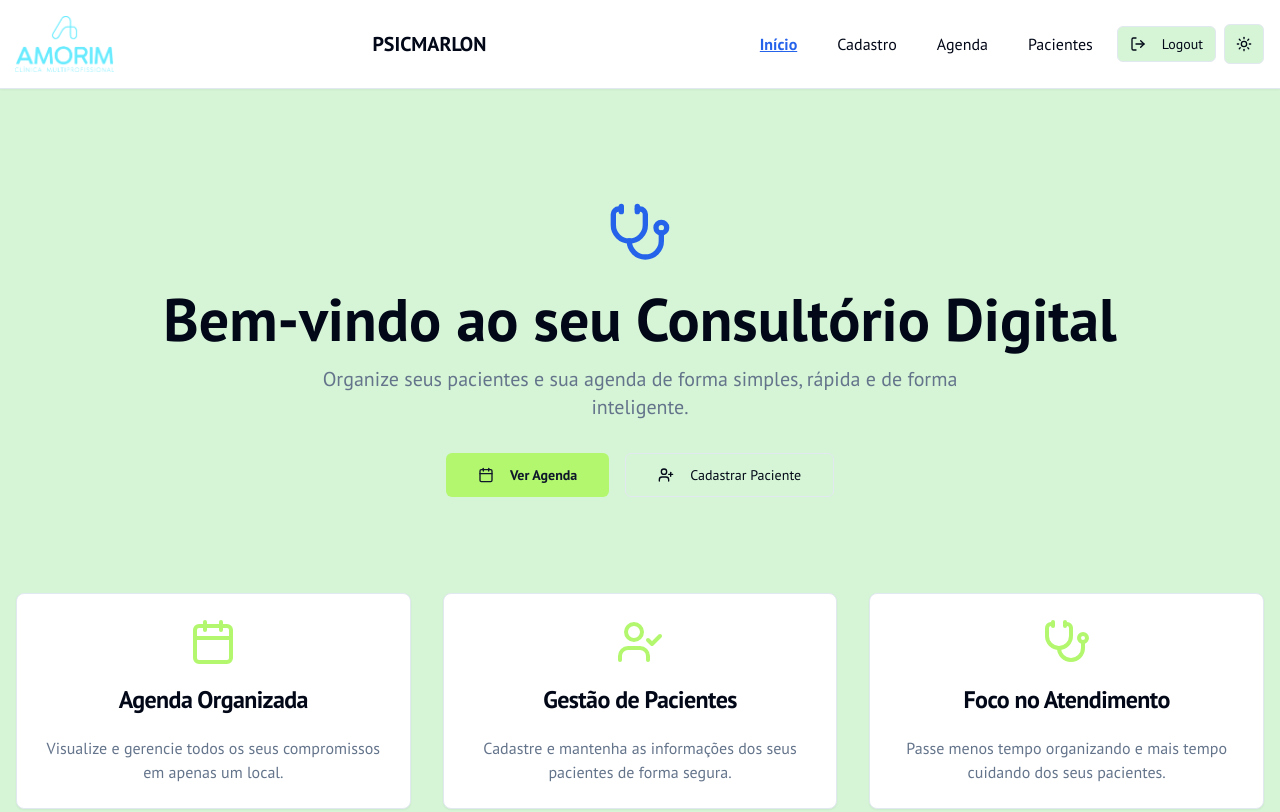
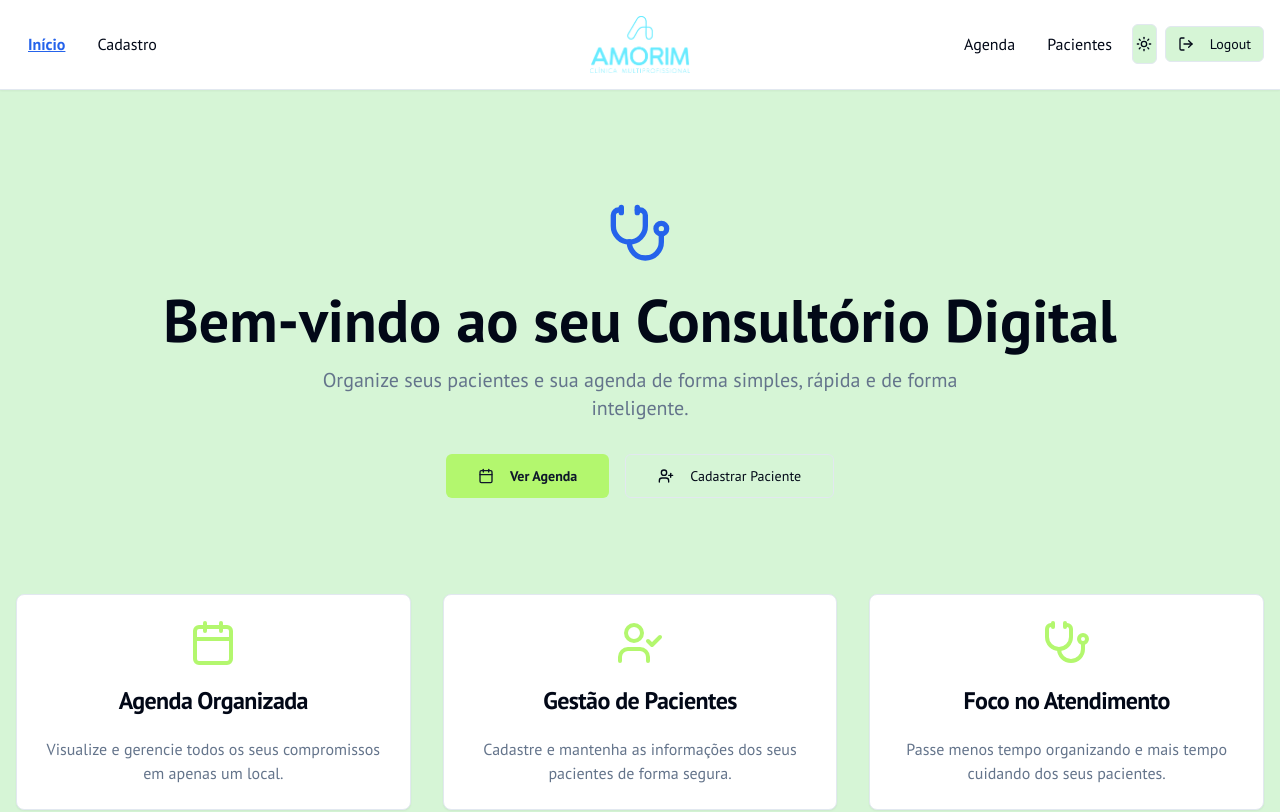
Before and after one commit to MARX210/psicmarlon, a Next.js app: page / in a window 1280 px wide. Shown: the top 812 px of the page. Built offline with nearby package versions, Linux system fonts and the light colour scheme; sample sign-in values are in the browser's storage.

Commit message:
Try fixing this error: `Unhandled Runtime Error: Hydration failed becaus

```diff
--- a/src/components/Header.tsx
+++ b/src/components/Header.tsx
@@ -14,23 +14,21 @@ import {
   SheetTrigger,
   SheetClose,
 } from "@/components/ui/sheet";
-import { Menu, LogIn, LogOut, Users } from "lucide-react";
+import { Menu, LogIn, LogOut } from "lucide-react";
 import { useEffect, useState } from "react";
 
 export function Header() {
   const pathname = usePathname();
-  const [isLoggedIn, setIsLoggedIn] = useState(false);
-  const [isClient, setIsClient] = useState(false);
+  const [isMounted, setIsMounted] = useState(false);
 
   useEffect(() => {
-    setIsClient(true);
-    const loggedInStatus = localStorage.getItem("isLoggedIn") === "true";
-    setIsLoggedIn(loggedInStatus);
+    setIsMounted(true);
   }, []);
+
+  const isLoggedIn = isMounted && localStorage.getItem("isLoggedIn") === "true";
 
   const handleLogout = () => {
     localStorage.removeItem("isLoggedIn");
-    setIsLoggedIn(false);
     window.location.href = "/login";
   };
 
@@ -44,88 +42,35 @@ export function Header() {
   return (
     <header className="bg-card border-b sticky top-0 z-50 shadow-sm">
       <div className="container mx-auto flex justify-between items-center p-4 gap-4">
+        {/* Left side */}
+        <div className="flex items-center justify-start gap-2 md:w-1/4">
+          <div className="md:hidden">
+            <Sheet>
+              <SheetTrigger asChild>
+                <Button variant="outline" size="icon" disabled={!isMounted}>
+                  <Menu className="h-6 w-6" />
+                  <span className="sr-only">Abrir menu</span>
+                </Button>
+              </SheetTrigger>
+              <SheetContent side="left">
+                <SheetHeader>
+                  <SheetTitle>
                     <Link href="/" className="flex items-center gap-2 flex-shrink-0">
-          <>
                       <Image
                         src="/images/logopreta.png"
                         alt="PsicMarlon Logo"
                         width={100}
                         height={20}
                         priority
-              className="object-contain dark:hidden ml-[-1px]"
+                        className="object-contain"
                       />
-             <Image
-              src="/images/logobranca.png"
-              alt="PsicMarlon Logo"
-              width={100}
-              height={20}
-              priority
-              className="object-contain hidden dark:block"
-            />
-          </>
                     </Link>
-
-        <div className="flex-grow flex justify-center items-center">
-           <span className="hidden md:block text-xl font-bold font-headline text-foreground whitespace-nowrap">
-            PSICMARLON
-          </span>
-        </div>
-
-        <div className="flex items-center justify-end gap-2 flex-shrink-0">
-          <nav className="hidden md:flex items-center space-x-1 lg:space-x-2">
-            {isClient && isLoggedIn && navLinks.map((link) => (
-              <Button
-                key={link.href}
-                asChild
-                variant="ghost"
-                className={cn(
-                  "text-sm lg:text-base",
-                   pathname === link.href && "font-bold text-primary underline"
-                )}
-              >
-                <Link href={link.href}>{link.label}</Link>
-              </Button>
-            ))}
-          </nav>
-
-          {isClient && (
-            isLoggedIn ? (
-              <Button onClick={handleLogout} variant="outline" size="sm" className="hidden md:inline-flex">
-                <LogOut className="mr-2 h-4 w-4" />
-                Logout
-              </Button>
-            ) : (
-              pathname !== '/login' && (
-                <Button asChild variant="outline" size="sm" className="hidden md:inline-flex">
-                  <Link href="/login">
-                    <LogIn className="mr-2 h-4 w-4" />
-                    Login
-                  </Link>
-                </Button>
-              )
-            )
-          )}
-
-          <ThemeToggle />
-
-          <div className="md:hidden">
-            <Sheet>
-              <SheetTrigger asChild>
-                <Button variant="outline" size="icon">
-                  <Menu className="h-6 w-6" />
-                  <span className="sr-only">Abrir menu</span>
-                </Button>
-              </SheetTrigger>
-              <SheetContent side="right">
-                <SheetHeader>
-                  <SheetTitle>
-                     <span className="text-xl font-bold font-headline text-foreground">
-                        PSICMARLON
-                     </span>
                   </SheetTitle>
                 </SheetHeader>
                 <nav className="flex flex-col space-y-4 mt-8">
-                  {isClient && isLoggedIn && navLinks.map((link) => (
+                  {isMounted && isLoggedIn ? (
+                    <>
+                      {navLinks.map((link) => (
                         <SheetClose asChild key={link.href}>
                           <Link
                             href={link.href}
@@ -140,17 +85,108 @@ export function Header() {
                           </Link>
                         </SheetClose>
                       ))}
-                  {isClient && isLoggedIn && (
                       <SheetClose asChild>
                         <Button onClick={handleLogout} variant="outline" className="text-lg">
                           <LogOut className="mr-2 h-5 w-5" />
                           Logout
                         </Button>
                       </SheetClose>
-                  )}
+                    </>
+                  ) : isMounted ? (
+                     <SheetClose asChild>
+                        <Button asChild variant="outline" size="lg">
+                           <Link href="/login">
+                              <LogIn className="mr-2 h-5 w-5" />
+                              Login
+                           </Link>
+                        </Button>
+                     </SheetClose>
+                  ) : null}
                 </nav>
               </SheetContent>
             </Sheet>
+          </div>
+
+          <nav className="hidden md:flex items-center space-x-1 lg:space-x-2">
+             {navLinks.slice(0, 2).map((link) => (
+              <Link
+                key={link.href}
+                href={link.href}
+                className={cn(
+                  "text-sm lg:text-base px-3 py-2 rounded-md transition-colors",
+                  "hover:bg-accent hover:text-accent-foreground",
+                  pathname === link.href
+                    ? "font-bold text-primary underline"
+                    : "text-foreground",
+                  !isMounted || !isLoggedIn ? "hidden" : "inline-block" // Control visibility
+                )}
+              >
+                {link.label}
+              </Link>
+            ))}
+          </nav>
+        </div>
+
+        {/* Logo */}
+        <div className="flex justify-center md:flex-grow">
+          <Link href="/" className="flex items-center gap-2 flex-shrink-0">
+            <Image
+              src="/images/logopreta.png"
+              alt="PsicMarlon Logo"
+              width={100}
+              height={20}
+              priority
+              className="object-contain dark:hidden"
+            />
+            <Image
+              src="/images/logobranca.png"
+              alt="PsicMarlon Logo"
+              width={100}
+              height={20}
+              priority
+              className="object-contain hidden dark:block"
+            />
+          </Link>
+        </div>
+
+        {/* Right side */}
+        <div className="flex items-center justify-end gap-2 md:w-1/4">
+          <nav className="hidden md:flex items-center space-x-1 lg:space-x-2">
+             {navLinks.slice(2).map((link) => (
+               <Link
+                key={link.href}
+                href={link.href}
+                className={cn(
+                  "text-sm lg:text-base px-3 py-2 rounded-md transition-colors",
+                  "hover:bg-accent hover:text-accent-foreground",
+                  pathname === link.href
+                    ? "font-bold text-primary underline"
+                    : "text-foreground",
+                  !isMounted || !isLoggedIn ? "hidden" : "inline-block" // Control visibility
+                )}
+              >
+                {link.label}
+              </Link>
+            ))}
+          </nav>
+
+          <ThemeToggle />
+
+          <div className="hidden md:inline-flex">
+            {isMounted && isLoggedIn && (
+              <Button onClick={handleLogout} variant="outline" size="sm">
+                <LogOut className="mr-2 h-4 w-4" />
+                Logout
+              </Button>
+            )}
+            {isMounted && !isLoggedIn && pathname !== '/login' && (
+              <Button asChild variant="outline" size="sm">
+                <Link href="/login">
+                  <LogIn className="mr-2 h-4 w-4" />
+                  Login
+                </Link>
+              </Button>
+            )}
           </div>
         </div>
       </div>
```
Lines whose indentation alone changed are shown as unchanged.
